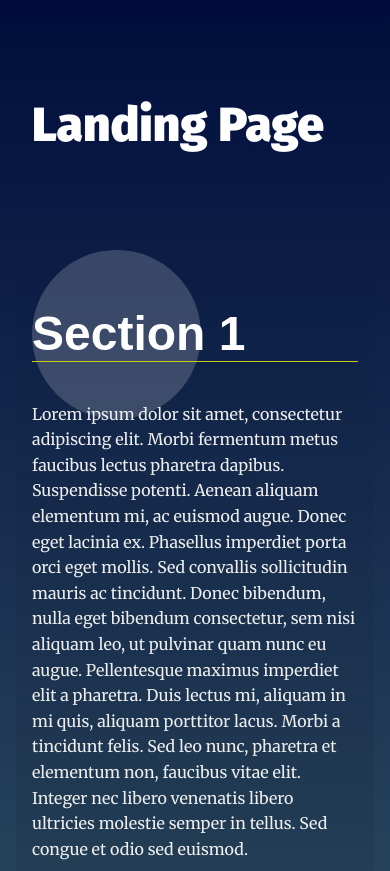
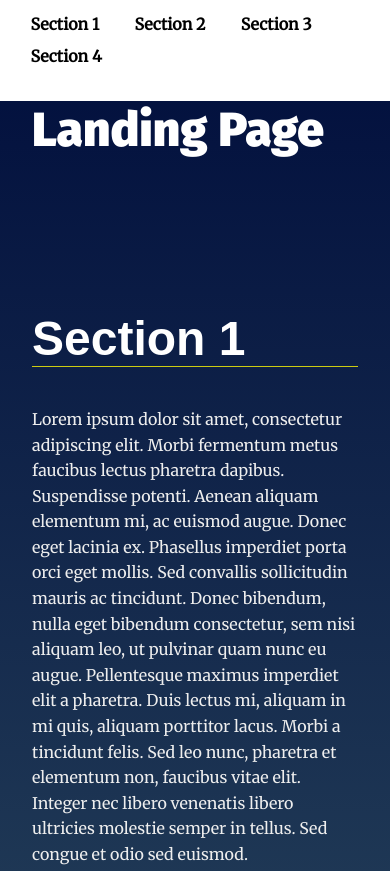
Before and after one commit to TaiJoLo/udacity-landing-page, a plain HTML site: page index.html in a window 390 px wide. Shown: the top 871 px of the page. Drawn offline with Linux system fonts and the light colour scheme.

Commit message:
build responsive navbar

```diff
--- a/css/styles.css
+++ b/css/styles.css
@@ -9,6 +9,16 @@
 */
 
 /* ---- Base Rules ---- */
+html {
+  scroll-behavior: smooth;
+}
+
+*,
+*::before,
+*::after {
+  box-sizing: border-box;
+}
+
 body {
   background: rgb(136, 203, 171);
   background: linear-gradient(
@@ -48,8 +58,9 @@ p {
 }
 
 /* ---- Layout Rules ---- */
+
 main {
-  margin: 10vh 1em 10vh;
+  margin: 12vh 1em 10vh;
 }
 
 .main-hero {
@@ -68,11 +79,12 @@ section {
 .navbar__menu ul {
   padding-left: 0;
   margin: 0;
-  text-align: right;
+  text-align: center;
 }
 
 .navbar__menu li {
   display: inline-block;
+  padding: 0px;
 }
 
 .navbar__menu .menu__link {
@@ -87,6 +99,68 @@ section {
   background: #333;
   color: #fff;
   transition: ease 0.3s all;
+}
+
+#navbar__menu__mobile {
+  display: none;
+  justify-content: center;
+  align-items: flex-end;
+  position: fixed;
+  top: 0;
+  right: 0;
+  width: 100%;
+  height: 8vh;
+  padding: 0 0 1em 0;
+  background-color: white;
+  z-index: 10;
+}
+
+#navbar__list__mobile {
+  display: flex;
+  flex-direction: row;
+  padding: 0.8rem;
+  align-items: flex-start;
+  margin: 0 auto;
+  flex-wrap: wrap;
+}
+
+#navbar__list__mobile li {
+  font-size: 1em;
+  margin: 0 0 0.5em 0;
+  padding-inline: 1em;
+}
+#navbar__list__mobile li a {
+  display: block;
+
+  padding: 0.1em;
+  font-weight: bold;
+  text-decoration: none;
+  color: #000;
+}
+
+/* Media Queries */
+@media (max-width: 800px) {
+  #navbar__list {
+    display: none;
+  }
+  #btn-open-menu {
+    display: flex;
+  }
+  #navbar__menu__mobile {
+    display: block;
+  }
+  :target:before {
+    content: "";
+    display: block;
+    height: 100px;
+    margin: -80px 0 0;
+  }
+}
+
+@media (max-width: 462px) {
+  #navbar__menu__mobile {
+    height: 12vh;
+  }
 }
 
 /* Header Styles */
@@ -204,21 +278,21 @@ section:nth-of-type(3n + 1) .landing__container::after {
 /* ---- Theme State Rules ---- */
 /* Section Active Styles */
 /* Note: your-active-class class is applied through javascript. You should update the class here and in the index.html to what you set in your javascript file.  */
-section.your-active-class {
-  background: rgb(0, 0, 0);
-  background: linear-gradient(
-    0deg,
-    rgba(0, 0, 0, 0.1) 0%,
-    rgba(0, 0, 0, 0) 100%
-  );
+.active-section {
+  text-decoration: none;
 }
 
-section.your-active-class .landing__container::before {
+.active-section .menu__link {
+  background: #5dbb5d;
+  color: #fff;
+}
+
+.active-section .landing__container::before {
   opacity: 1;
   animation: rotate 4s linear 0s infinite forwards;
 }
 
-section.your-active-class .landing__container::after {
+.active-section .landing__container::after {
   opacity: 1;
   animation: rotate 5s linear 0s infinite forwards reverse;
 }
--- a/index.html
+++ b/index.html
@@ -16,12 +16,15 @@
   <body>
     <!-- HTML Follows BEM naming conventions
   IDs are only used for sections to connect menu achors to sections -->
+    <div class="content">
       <header class="page__header">
         <nav class="navbar__menu">
           <!-- Navigation starts as empty UL that will be populated with JS -->
           <ul id="navbar__list"></ul>
         </nav>
       </header>
+      <nav id="navbar__menu__mobile"></nav>
+
       <main>
         <header class="main__hero">
           <h1>Landing Page</h1>
@@ -30,7 +33,7 @@
     a data attribute that will populate the li node.
     Adding more sections will automatically populate nav.
     The first section is set to active class by default -->
-      <section id="section1" data-nav="Section 1" class="your-active-class">
+        <section id="section1" data-nav="Section 1" class="sections">
           <div class="landing__container">
             <h2>Section 1</h2>
             <p>
@@ -40,23 +43,23 @@
               lacinia ex. Phasellus imperdiet porta orci eget mollis. Sed
               convallis sollicitudin mauris ac tincidunt. Donec bibendum, nulla
               eget bibendum consectetur, sem nisi aliquam leo, ut pulvinar quam
-            nunc eu augue. Pellentesque maximus imperdiet elit a pharetra. Duis
-            lectus mi, aliquam in mi quis, aliquam porttitor lacus. Morbi a
-            tincidunt felis. Sed leo nunc, pharetra et elementum non, faucibus
-            vitae elit. Integer nec libero venenatis libero ultricies molestie
-            semper in tellus. Sed congue et odio sed euismod.
+              nunc eu augue. Pellentesque maximus imperdiet elit a pharetra.
+              Duis lectus mi, aliquam in mi quis, aliquam porttitor lacus. Morbi
+              a tincidunt felis. Sed leo nunc, pharetra et elementum non,
+              faucibus vitae elit. Integer nec libero venenatis libero ultricies
+              molestie semper in tellus. Sed congue et odio sed euismod.
             </p>
 
             <p>
               Aliquam a convallis justo. Vivamus venenatis, erat eget pulvinar
               gravida, ipsum lacus aliquet velit, vel luctus diam ipsum a diam.
               Cras eu tincidunt arcu, vitae rhoncus purus. Vestibulum fermentum
-            consectetur porttitor. Suspendisse imperdiet porttitor tortor, eget
-            elementum tortor mollis non.
+              consectetur porttitor. Suspendisse imperdiet porttitor tortor,
+              eget elementum tortor mollis non.
             </p>
           </div>
         </section>
-      <section id="section2" data-nav="Section 2">
+        <section id="section2" data-nav="Section 2" class="sections">
           <div class="landing__container">
             <h2>Section 2</h2>
             <p>
@@ -66,23 +69,23 @@
               lacinia ex. Phasellus imperdiet porta orci eget mollis. Sed
               convallis sollicitudin mauris ac tincidunt. Donec bibendum, nulla
               eget bibendum consectetur, sem nisi aliquam leo, ut pulvinar quam
-            nunc eu augue. Pellentesque maximus imperdiet elit a pharetra. Duis
-            lectus mi, aliquam in mi quis, aliquam porttitor lacus. Morbi a
-            tincidunt felis. Sed leo nunc, pharetra et elementum non, faucibus
-            vitae elit. Integer nec libero venenatis libero ultricies molestie
-            semper in tellus. Sed congue et odio sed euismod.
+              nunc eu augue. Pellentesque maximus imperdiet elit a pharetra.
+              Duis lectus mi, aliquam in mi quis, aliquam porttitor lacus. Morbi
+              a tincidunt felis. Sed leo nunc, pharetra et elementum non,
+              faucibus vitae elit. Integer nec libero venenatis libero ultricies
+              molestie semper in tellus. Sed congue et odio sed euismod.
             </p>
 
             <p>
               Aliquam a convallis justo. Vivamus venenatis, erat eget pulvinar
               gravida, ipsum lacus aliquet velit, vel luctus diam ipsum a diam.
               Cras eu tincidunt arcu, vitae rhoncus purus. Vestibulum fermentum
-            consectetur porttitor. Suspendisse imperdiet porttitor tortor, eget
-            elementum tortor mollis non.
+              consectetur porttitor. Suspendisse imperdiet porttitor tortor,
+              eget elementum tortor mollis non.
             </p>
           </div>
         </section>
-      <section id="section3" data-nav="Section 3">
+        <section id="section3" data-nav="Section 3" class="sections">
           <div class="landing__container">
             <h2>Section 3</h2>
             <p>
@@ -92,25 +95,53 @@
               lacinia ex. Phasellus imperdiet porta orci eget mollis. Sed
               convallis sollicitudin mauris ac tincidunt. Donec bibendum, nulla
               eget bibendum consectetur, sem nisi aliquam leo, ut pulvinar quam
-            nunc eu augue. Pellentesque maximus imperdiet elit a pharetra. Duis
-            lectus mi, aliquam in mi quis, aliquam porttitor lacus. Morbi a
-            tincidunt felis. Sed leo nunc, pharetra et elementum non, faucibus
-            vitae elit. Integer nec libero venenatis libero ultricies molestie
-            semper in tellus. Sed congue et odio sed euismod.
+              nunc eu augue. Pellentesque maximus imperdiet elit a pharetra.
+              Duis lectus mi, aliquam in mi quis, aliquam porttitor lacus. Morbi
+              a tincidunt felis. Sed leo nunc, pharetra et elementum non,
+              faucibus vitae elit. Integer nec libero venenatis libero ultricies
+              molestie semper in tellus. Sed congue et odio sed euismod.
             </p>
 
             <p>
               Aliquam a convallis justo. Vivamus venenatis, erat eget pulvinar
               gravida, ipsum lacus aliquet velit, vel luctus diam ipsum a diam.
               Cras eu tincidunt arcu, vitae rhoncus purus. Vestibulum fermentum
-            consectetur porttitor. Suspendisse imperdiet porttitor tortor, eget
-            elementum tortor mollis non.
+              consectetur porttitor. Suspendisse imperdiet porttitor tortor,
+              eget elementum tortor mollis non.
+            </p>
+          </div>
+        </section>
+        <section id="section4" data-nav="Section 4" class="sections">
+          <div class="landing__container">
+            <h2>Section 4</h2>
+            <p>
+              Lorem ipsum dolor sit amet, consectetur adipiscing elit. Morbi
+              fermentum metus faucibus lectus pharetra dapibus. Suspendisse
+              potenti. Aenean aliquam elementum mi, ac euismod augue. Donec eget
+              lacinia ex. Phasellus imperdiet porta orci eget mollis. Sed
+              convallis sollicitudin mauris ac tincidunt. Donec bibendum, nulla
+              eget bibendum consectetur, sem nisi aliquam leo, ut pulvinar quam
+              nunc eu augue. Pellentesque maximus imperdiet elit a pharetra.
+              Duis lectus mi, aliquam in mi quis, aliquam porttitor lacus. Morbi
+              a tincidunt felis. Sed leo nunc, pharetra et elementum non,
+              faucibus vitae elit. Integer nec libero venenatis libero ultricies
+              molestie semper in tellus. Sed congue et odio sed euismod.
+            </p>
+
+            <p>
+              Aliquam a convallis justo. Vivamus venenatis, erat eget pulvinar
+              gravida, ipsum lacus aliquet velit, vel luctus diam ipsum a diam.
+              Cras eu tincidunt arcu, vitae rhoncus purus. Vestibulum fermentum
+              consectetur porttitor. Suspendisse imperdiet porttitor tortor,
+              eget elementum tortor mollis non.
             </p>
           </div>
         </section>
       </main>
+    </div>
     <footer class="page__footer">
       <p>&copy Udacity</p>
     </footer>
+    <script src="/js/app.js"></script>
   </body>
 </html>
--- a/js/app.js
+++ b/js/app.js
@@ -22,6 +22,9 @@
  * Define Global Variables
  *
  */
+const NavList = document.getElementById("navbar__list");
+const sections = document.getElementsByClassName("sections");
+const menuNavMobile = document.getElementById("navbar__menu__mobile");
 
 /**
  * End Global Variables
@@ -35,10 +38,6 @@
  *
  */
 
-// build the nav
-
-// Add class 'active' to section when near top of viewport
-
 // Scroll to anchor ID using scrollTO event
 
 /**
@@ -47,8 +46,57 @@
  *
  */
 
-// Build menu
+// Build Nav Menu
+
+window.onload = () => {
+  for (const section of sections) {
+    const list = document.createElement("li");
+    const link = document.createElement("a");
+    let hrefLink = "#" + section.id;
+
+    if (section.id === "hero") {
+      list.classList.add("active");
+    }
+
+    link.setAttribute("href", hrefLink);
+    link.classList.add("menu__link");
+    list.classList.add(section.id);
+    link.innerText = section.dataset.nav;
+    list.appendChild(link);
+    NavList.appendChild(list);
+  }
+  //  Menu Mobile
+  const NavListClone = NavList.cloneNode(true);
+  NavListClone.setAttribute("id", "navbar__list__mobile");
+  menuNavMobile.appendChild(NavListClone);
+};
 
 // Scroll to section on link click
+// Set sections as active
 
-// Set sections as active
+window.addEventListener("scroll", () => {
+  for (const section of sections) {
+    if (section.getBoundingClientRect().top < 100) {
+      activeClass(section.attributes.id.value);
+    }
+  }
+});
+
+const activeClass = (id) => {
+  const navbarList = document.querySelectorAll("#navbar__list li");
+  const navbarListMobile = document.querySelectorAll(
+    "#navbar__list__mobile li"
+  );
+  navbarList.forEach((link) => {
+    link.classList.remove("active-section");
+    if (link.classList.contains(id)) {
+      link.classList.add("active-section");
+    }
+  });
+  navbarListMobile.forEach((link) => {
+    link.classList.remove("active");
+    if (link.classList.contains(id)) {
+      link.classList.add("active");
+    }
+  });
+};
```
Lines whose indentation alone changed are shown as unchanged.
